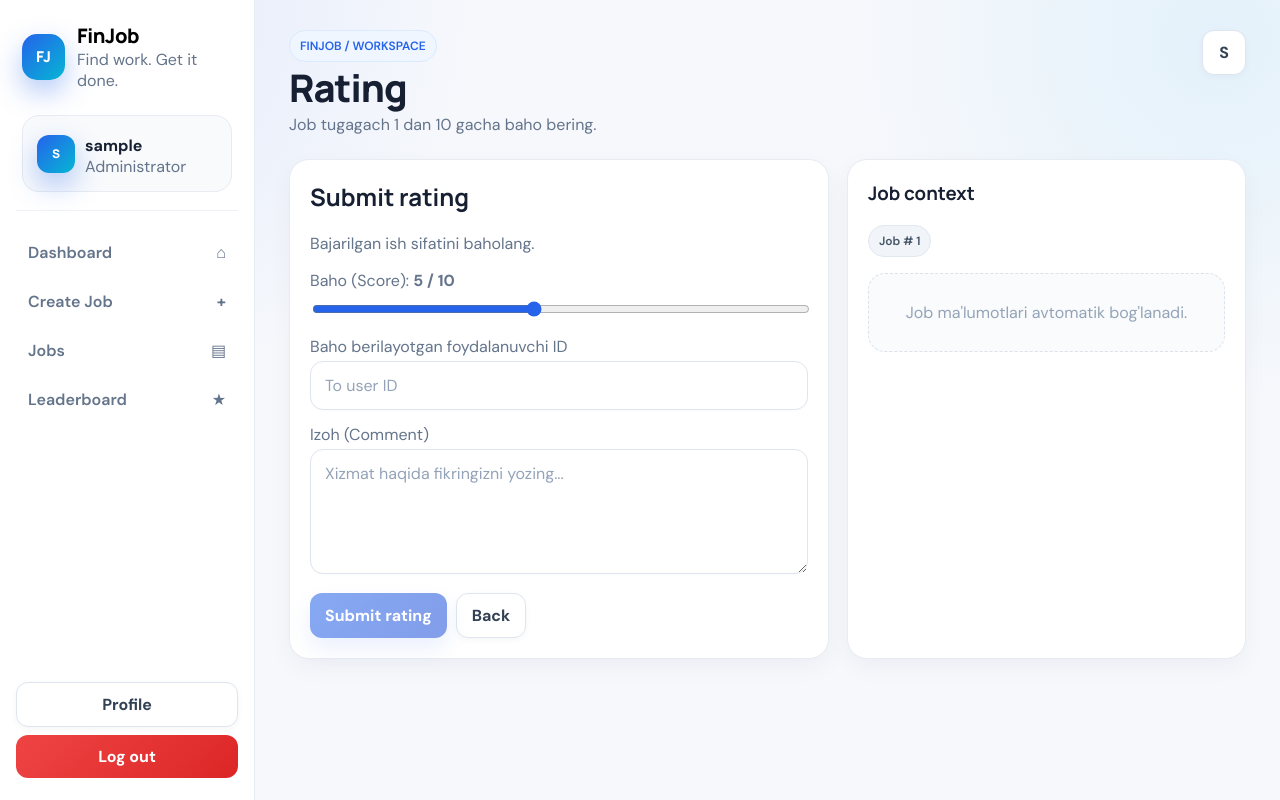
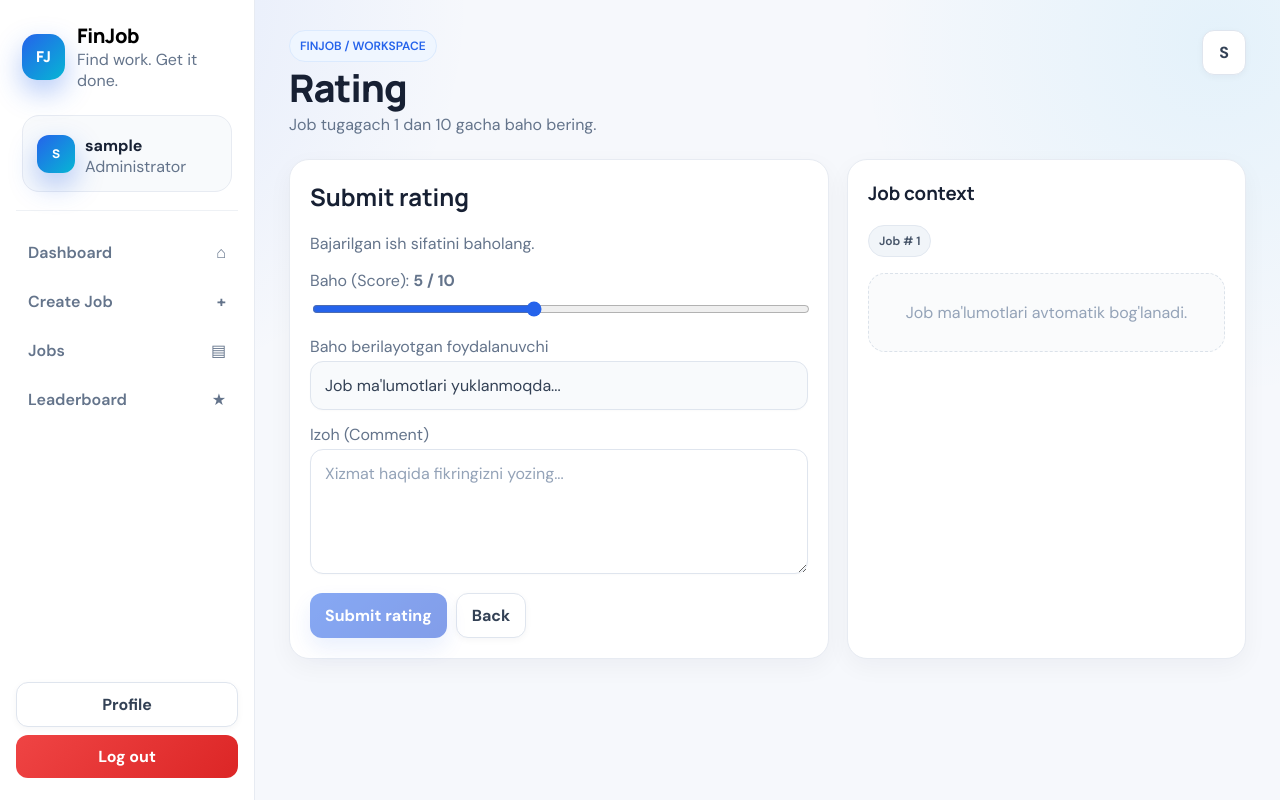
Before and after one commit to XudayberganovAllanazar1211/Job-Application-Loyiha, a React (Vite) app in the folder frontend/: page /rating/1 in a window 1280 px wide. Built offline with nearby package versions, Linux system fonts and the light colour scheme; no server answers; sample sign-in values are in the browser's storage.

Commit message:
Fix rating flow and participant selection

```diff
--- a/frontend/src/pages/Rating.jsx
+++ b/frontend/src/pages/Rating.jsx
@@ -13,7 +13,7 @@ export default function Rating() {
     const [form, setForm] = useState({
         score: 5,
         comment: "",
-        to_user: String(location.state?.job?.worker_id || location.state?.job?.user_id || "")
+        to_user: ""
     })
     const [notice, setNotice] = useState("")
     const [loading, setLoading] = useState(false)
@@ -24,8 +24,10 @@ export default function Rating() {
                 const jobData = await api(`/jobs/${jobId}`, { token })
                 if (jobData?.id) {
                     setJob(jobData)
-                    const targetId = jobData.user_id === me?.id ? jobData.worker_id : jobData.user_id
-                    if (targetId) {
+                    const targetId = String(jobData.user_id) === String(me?.id)
+                        ? jobData.worker_id
+                        : jobData.user_id
+                    if (targetId && String(targetId) !== String(me?.id)) {
                         setForm((prev) => ({ ...prev, to_user: String(targetId) }))
                     }
                 }
@@ -35,8 +37,13 @@ export default function Rating() {
     }, [jobId, job, me?.id, token])
 
     const ready = useMemo(
-        () => Number(form.score) >= 1 && Number(form.score) <= 10 && form.to_user,
-        [form]
+        () =>
+            job?.status === "finished" &&
+            Number(form.score) >= 1 &&
+            Number(form.score) <= 10 &&
+            form.to_user &&
+            String(form.to_user) !== String(me?.id),
+        [job, form, me?.id]
     )
 
     const submit = async (e) => {
@@ -82,6 +89,12 @@ export default function Rating() {
                         </div>
                     )}
 
+                    {job && job.status !== "finished" && (
+                        <div className="notice warn" style={{ marginBottom: 14 }}>
+                            Rating faqat job tugagandan keyin beriladi.
+                        </div>
+                    )}
+
                     <form className="form" onSubmit={submit}>
                         <div>
                             <div className="helper" style={{ marginBottom: 8 }}>Baho (Score): <strong>{form.score} / 10</strong></div>
@@ -96,14 +109,14 @@ export default function Rating() {
                         </div>
 
                         <div>
-                            <label className="helper" style={{ display: "block", marginBottom: 4 }}>Baho berilayotgan foydalanuvchi ID</label>
-                            <input
-                                className="input"
-                                placeholder="To user ID"
-                                value={form.to_user}
-                                onChange={(e) => setForm({ ...form, to_user: e.target.value })}
-                                required
-                            />
+                            <label className="helper" style={{ display: "block", marginBottom: 4 }}>Baho berilayotgan foydalanuvchi</label>
+                            <div className="input" style={{ background: "#f8fafc", color: "#334155" }}>
+                                {job
+                                    ? (String(job.worker_id) === String(me?.id)
+                                        ? ([job.creator_first, job.creator_last].filter(Boolean).join(" ") || job.creator_username || "Foydalanuvchi")
+                                        : ([job.worker_first, job.worker_last].filter(Boolean).join(" ") || job.worker_username || "Foydalanuvchi"))
+                                    : "Job ma'lumotlari yuklanmoqda..."}
+                            </div>
                         </div>
 
                         <div>
```
